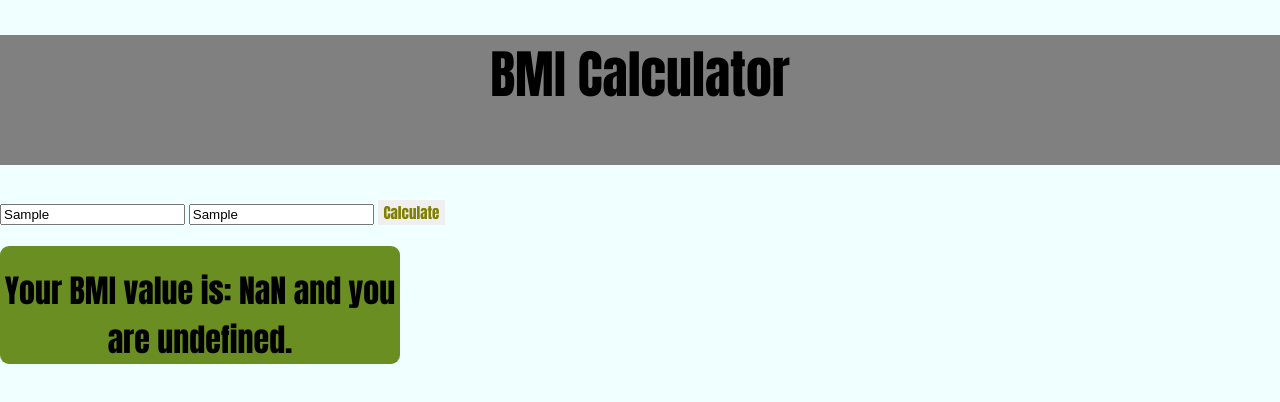
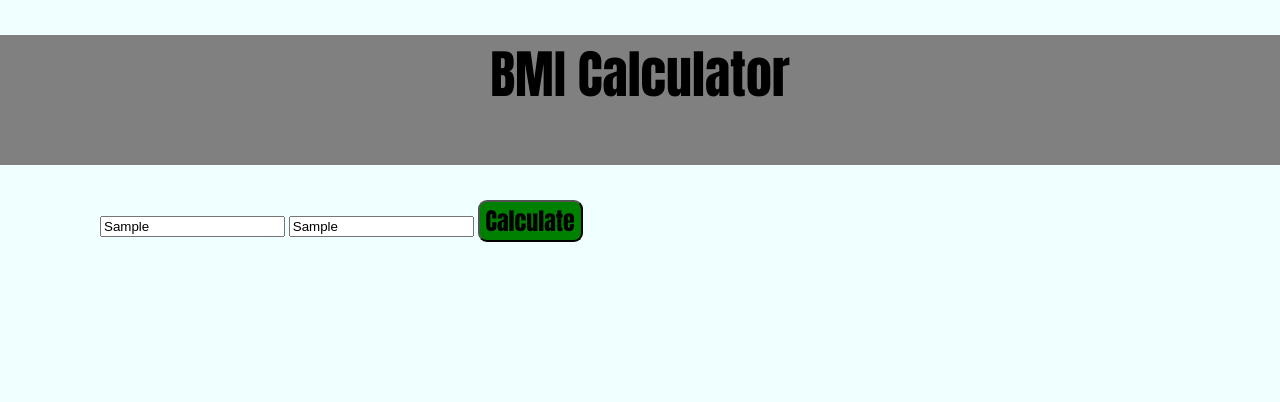
Before and after one commit to lukeperrin10/bmi_calculator, a website: page src/index.html in a window 1280 px wide. Both pictures are taken after typing "Sample", "Sample" into the empty fields and a click on the button "Calculate". Drawn offline with Linux system fonts and the light colour scheme.

Commit message:
WIP updated code for better functionality and reading, will work on edge cases tomorrow.

```diff
--- a/package.json
+++ b/package.json
@@ -6,13 +6,17 @@
   "author": "Luke <lukeperrin27@gmail.com>",
   "license": "MIT",
   "devDependencies": {
+    "and": "^0.0.3",
     "cypress": "^6.7.1"
+
   },
   "dependencies": {
     "superstatic": "^7.1.0"
   },
   "scripts": {
     "start": "superstatic src --port 3001",
-    "cy:open": "yarn start & cypress open"
+    "cy:open": "cypress open",
+    "cypress": "yarn start & yarn cy:open"
+
   }
 }
--- a/src/assets/css/style.css
+++ b/src/assets/css/style.css
@@ -1,6 +1,7 @@
 html {
 margin: 0;
 padding: 0;
+background-color: azure;
 
 }
 
@@ -25,25 +26,17 @@ body {
     margin: 0;
     padding: 0;
     font-family: Impact, Haettenschweiler, 'Arial Narrow Bold', sans-serif;
-    background-color: azure;
-}
-
-
-input [type="text"] {
-
-    box-sizing: border-box;
-    font-size: large;
 
 }
 
 
 button {
 
-    border: none;
-    font-size: 15px;
+    border-radius: 9px;
+    font-size: 24px;
     font-family: Impact, Haettenschweiler, 'Arial Narrow Bold', sans-serif;
-    color: olive;
-
+    color: black;
+    background-color: green
 
 
 }
@@ -61,8 +54,13 @@ button {
 #resultdisplay {
 
     text-align: center;
-    padding-top: 20px;
+    padding-top: 25px;
     background-color: olivedrab;
     border-radius: 9px;
 
 }
+
+#calculator_input {
+
+    padding-left: 100px;
+}
--- a/src/assets/js/bmiCalculator.js
+++ b/src/assets/js/bmiCalculator.js
@@ -1,28 +1,30 @@
 
-const calculateMetricBMI = (weight, height) => {
-    let result
-    result = weight / ((height/100)*(height / 100))
-    return (Math.round(result*100) / 100).toFixed(2)
+const calculateMetricBMI = {
+    calculate(weight,height) {
+        //debugger
+        let bmiValue = weight / (height/100*height / 100)
+        return bmiValue.tofixed(2)
+    }
 }
 
-const getBMIclassification = (value) => {
+const getBMIclassification = (bmiResult) => {
 
-    if (value > 1 && value < 18.5){
+    if (bmiResult > 1 && bmiResult < 18.5){
         return "underweight"
     }
-    else if (value >= 18.5 && value <= 24.9) {
+    else if (bmiResult >= 18.5 && bmiResult <= 24.9) {
         return "within normal paremeters"
     }
-    else if (value >= 25 && value <= 29.9) {
+    else if (bmiResult >= 25 && bmiResult <= 29.9) {
         return "overweight"
     }
-    else if (value >= 30 && value <= 34.9) {
+    else if (bmiResult >= 30 && bmiResult <= 34.9) {
         return "Obesity Class 1"
     }
-    else if (value >= 35 && value <= 39.9) {
+    else if (bmiResult >= 35 && bmiResult <= 39.9) {
         return "Obesity Class 2"
     }
-    else if (value > 40) {
+    else if  (bmiResult > 40) {
         return "Extreme Obesity Class 3"
     }
 
--- a/src/assets/js/bmiUI.js
+++ b/src/assets/js/bmiUI.js
@@ -1,13 +1,13 @@
+
+const button = document.getElementById('calculate')
+const results = document.getElementById('results')
 
 
-const calculateBMI = () => {
+button.addEventListener('click', ()=> {
+    const weight =document.body.children.weight.value
+    const height =document.body.children.height.value
+    const bmiValue = bmiCalculator.calculate(weight,height)
+    const bmiResult = getBMIclassification('results')
+    displayResultsElement.innerHTML = `Your BMI value is ${bmiValue}, you are ${bmiResult}`
 
-
-    let weightInput = document.getElementById("weight")
-    let heightInput = document.getElementById("height")
-    let results = calculateMetricBMI(weightInput.value, heightInput.value)
-    let message = getBMIclassification(results)
-    let displayResultsElement = document.getElementById('results')
-    displayResultsElement.innerHTML = `<h1 id="resultdisplay"> Your BMI value is: ${results} and you are ${message}.</h1>`
-
-}
+})
--- a/src/index.html
+++ b/src/index.html
@@ -13,21 +13,15 @@
     <header>
         <h1 id="main_page_title">BMI Calculator</h1>
     </header>
-                <input type="text" id="weight" placeholder="Enter you weight in kg">
-                <input type="text" id="height" placeholder="Enter your height in cm">
-                <button onclick="calculateBMI()" id="Calculate">Calculate</button>
-
+            <div id="calculator_input">
+                <input type="text" name="weight" placeholder="Enter you weight in kg">
+                <input type="text" name="height" placeholder="Enter your height in cm">
+                <button id = "calculate">Calculate</button>
+            </div>
         <div id="results"></div>
         <script src="./assets/js/bmiCalculator.js"></script>
         <script src="./assets/js/bmiUI.js"></script>
 
-        <script>
-        if (value <= 25) {
-            document.write ('<img src="congrats.gif"/>');
-        }
-        </script>
-
-
 
 </body>
 </html>
```
Also changed, not shown: cypress/integration/userCanCheckTheirBmi.feature.js (+21 -21 lines), src/congrats.gif (deleted), 1 other file.
